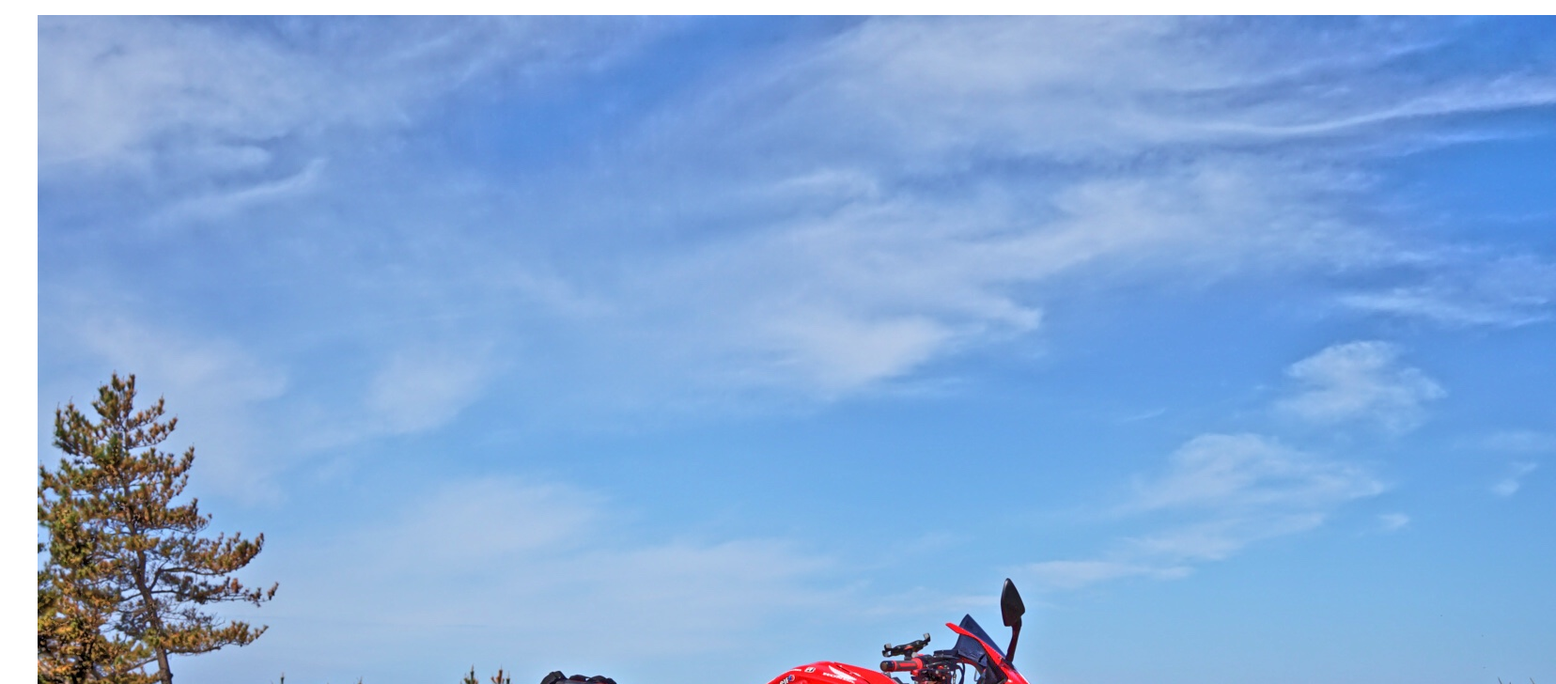
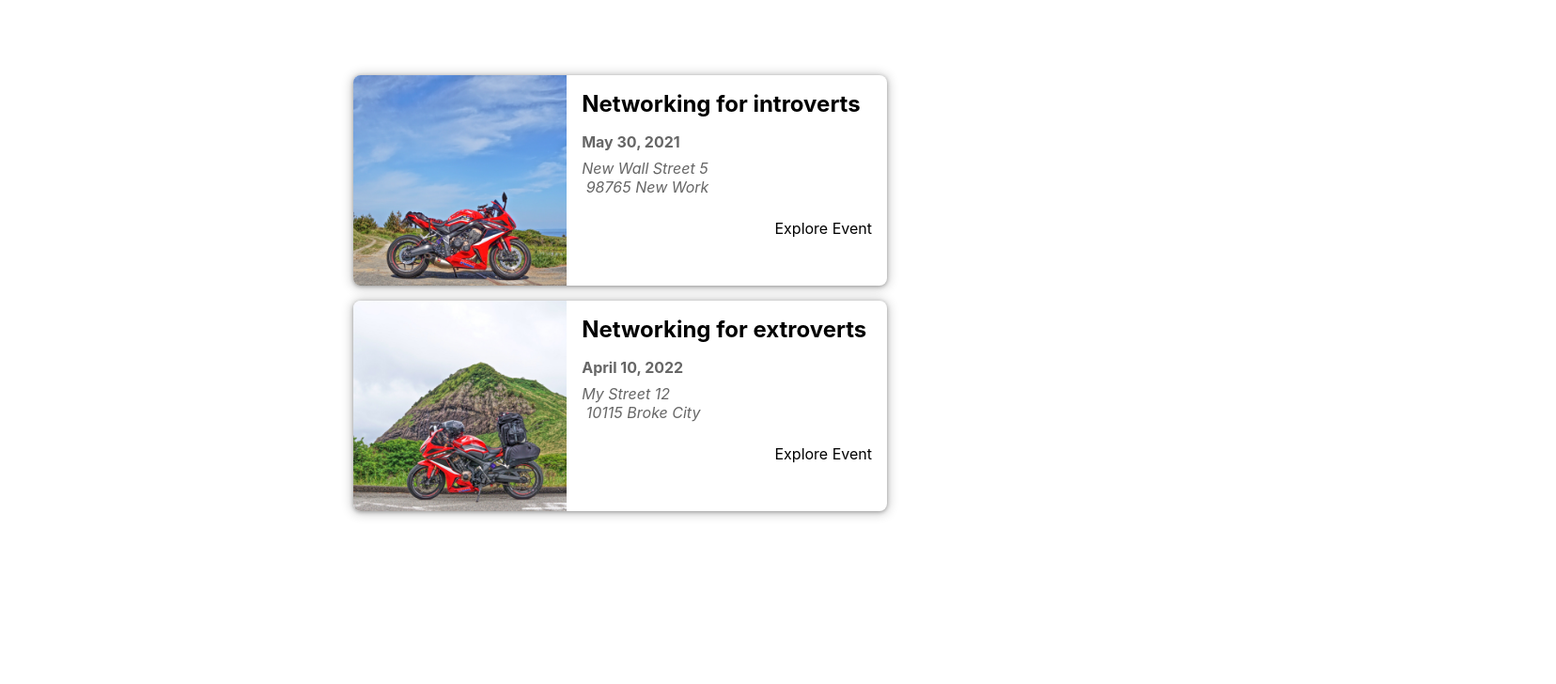
Before and after one commit to tatsuro1997/nextjs-course-4, a Next.js app: page / in a window 1280 px wide. Shown: the top 728 px of the page at 94% size, 1656 px wide, since content can reach past the window. Built offline with nearby package versions, Linux system fonts and the light colour scheme.

Commit message:
Styling Components

```diff
--- a/components/events/event-item.js
+++ b/components/events/event-item.js
@@ -1,4 +1,6 @@
 import Link from "next/link";
+
+import classes from "./event-item.module.css";
 
 function EventItem(props) {
   const { title, image, date, location, id } = props;
@@ -13,19 +15,19 @@
   const exploreLink = `/events/${id}`;
 
   return (
-    <li>
+    <li className={classes.item}>
       <img src={"/" + image} alt={title} />
-      <div>
-        <div>
+      <div className={classes.content}>
+        <div className={classes.summary}>
           <h2>{title}</h2>
         </div>
-        <div>
+        <div className={classes.date}>
           <time>{humanReadableDate}</time>
         </div>
-        <div>
+        <div className={classes.address}>
           <address>{formattedAddress}</address>
         </div>
-        <div>
+        <div className={classes.actions}>
           <Link href={exploreLink}>Explore Event</Link>
         </div>
       </div>
--- /dev/null
+++ b/components/events/event-item.module.css
@@ -0,0 +1,103 @@
+.item {
+  box-shadow: 0 1px 4px rgba(0, 0, 0, 0.3), 0 1px 12px 2px rgba(0, 0, 0, 0.2);
+  border-radius: 8px;
+  overflow: hidden;
+  background-color: white;
+  margin: 1rem;
+  display: flex;
+  flex-direction: column;
+  gap: 1rem;
+}
+
+.item img {
+  width: 100%;
+  object-fit: cover;
+  height: 10rem;
+}
+
+.content {
+  width: 100%;
+  padding: 0 1rem;
+  text-align: center;
+}
+
+.content h2 {
+  margin: 0.5rem 0;
+}
+
+.date,
+.address {
+  display: flex;
+  gap: 0.5rem;
+  align-items: center;
+}
+
+.date svg,
+.address svg {
+  width: 1.25rem;
+  height: 1.25rem;
+  color: #666666;
+}
+
+.content time {
+  color: #666666;
+  font-weight: bold;
+}
+
+.content address {
+  margin: 0.5rem 0;
+  color: #666666;
+  white-space: pre;
+}
+
+.actions {
+  display: flex;
+  flex-direction: column;
+  padding: 1rem;
+}
+
+.actions a {
+  display: block;
+}
+
+.actions a span {
+  vertical-align: middle;
+}
+
+.icon {
+  margin-left: 0.5rem;
+  display: inline-flex;
+  justify-content: center;
+  align-items: center;
+}
+
+.icon svg {
+  width: 1.25rem;
+  height: 1.25rem;
+}
+
+@media (min-width: 768px) {
+  .item {
+    flex-direction: row;
+  }
+
+  .item img {
+    width: 40%;
+    height: 14rem;
+  }
+
+  .content {
+    width: 60%;
+    padding: 0;
+    text-align: left;
+  }
+
+  .content h2 {
+    margin: 1rem 0;
+  }
+
+  .actions {
+    flex-direction: row;
+    justify-content: flex-end;
+  }
+}
--- a/components/events/event-list.js
+++ b/components/events/event-list.js
@@ -1,10 +1,11 @@
 import EventItem from "./event-item";
+import classes from "./event-list.module.css";
 
 function EventList(props) {
   const { items } = props;
 
   return (
-    <ul>
+    <ul className={classes.list}>
       {items.map((event) => (
         <EventItem
           key={event.id}
--- /dev/null
+++ b/components/events/event-list.module.css
@@ -0,0 +1,5 @@
+.list {
+  width: 90%;
+  max-width: 40rem;
+  margin: 5rem auto;
+}
```
